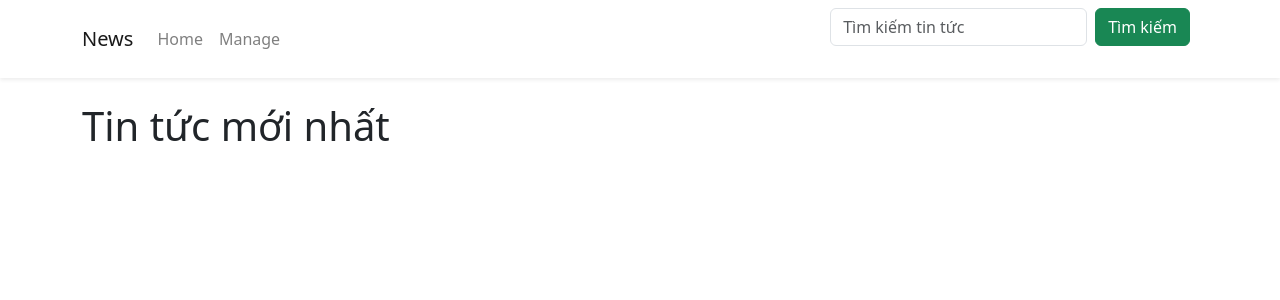
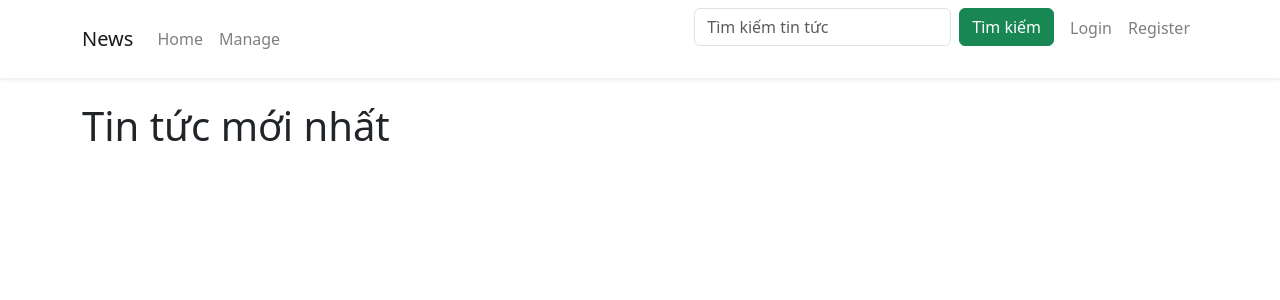
Before and after one commit to qnhat2004/tlu-news, a PHP site: page / in a window 1280 px wide. Shown: the top 300 px of the page. Run offline with PHP 8.4, Linux system fonts and the light colour scheme; data that the repository does not hold is empty.

Commit message:
update navbar to include login and registration links; modify search form action

```diff
--- a/views/layouts/app.php
+++ b/views/layouts/app.php
@@ -45,11 +45,16 @@
 
                     <!-- Right Side Of Navbar -->
                     <ul class="navbar-nav ml-auto">
-                        <form class="form-inline mb-4 mr-2" method="GET" action="{{ url('/home') }}">
-                            <input class="form-control mr-2" type="search" name="search" placeholder="Tìm kiếm tin tức"
-                                value="">
+                        <form class="form-inline mb-4 mr-2" method="GET" action="index.php?controller=home">
+                            <input class="form-control mr-2" type="search" name="search_input" placeholder="Tìm kiếm tin tức">
                             <button class="btn btn-success" type="submit">Tìm kiếm</button>
                         </form>
+                        <li class="nav-item">
+                            <a class="nav-link" href="index.php?controller=auth&action=showLoginForm">Login</a>
+                        </li>
+                        <li class="nav-item">
+                            <a class="nav-link" href="index.php?controller=auth&action=showRegisterForm">Register</a>
+                        </li>
                     </ul>
                 </div>
             </div>
```
